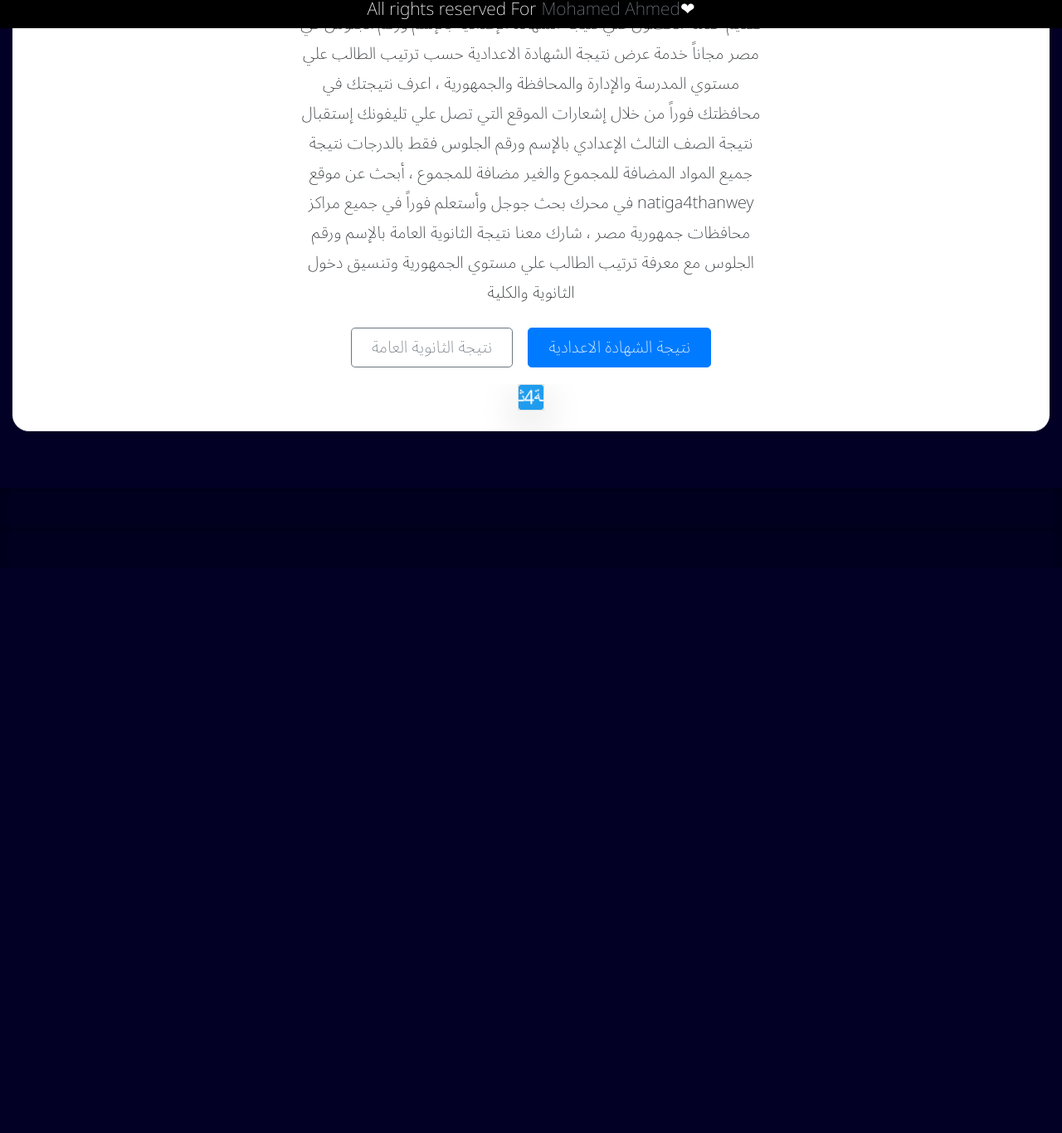
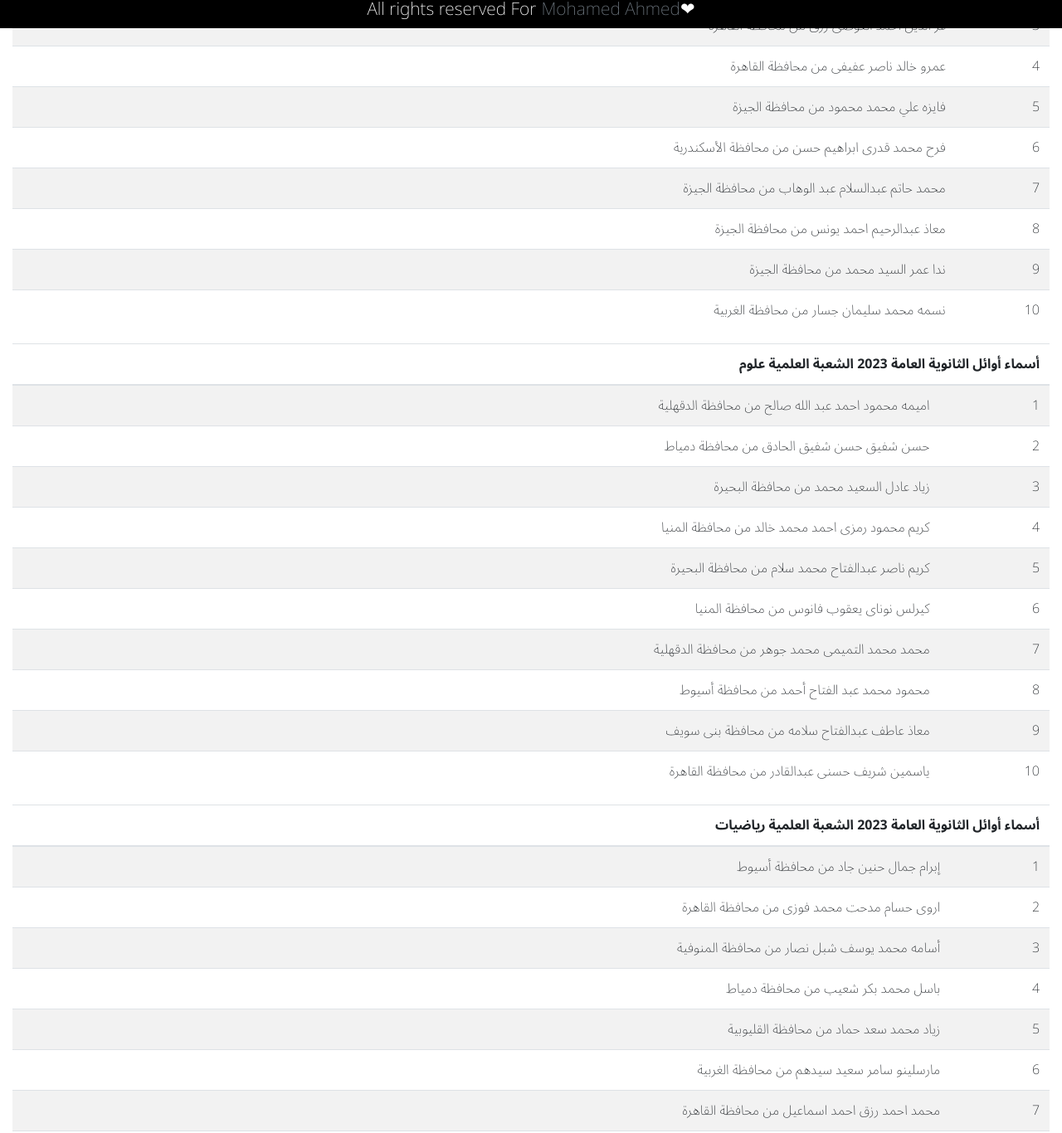
Before and after one commit to MaN0oo0/Results_Site, a website: page index.html in a window 1280 px wide. Shown: the part 766-2132 px from the top of the page at 83% size. Before the commit the page ends 1450 px from the top, so only its background shows below. Drawn offline with nearby package versions, Linux system fonts and the light colour scheme; no server answers.

Commit message:
Update V81

```diff
--- /dev/null
+++ b/Components/thanwyTops.html
@@ -0,0 +1,200 @@
+<h2 class="pt-2">أسماء أوائل الثانوية العامة 2023</h2>
+<table class="table table-hover table-striped">
+  <thead>
+    <tr>
+      <th colspan="2">أسماء أوائل الثانوية العامة 2023 الشعبة الأدبية</th>
+    </tr>
+  </thead>
+  <tbody>
+    <tr>
+      <td>1</td>
+      <td>سيف علاء الدين محمد صدقى ابراهيم من محافظة القاهرة.</td>
+    </tr>
+    <tr>
+      <td>2</td>
+      <td>عائشة هانى محمد فتحى عبد الحميد ابو عاصى من محافظة القاهرة</td>
+    </tr>
+    <tr>
+      <td>3</td>
+      <td>عز الدين احمد العوضى رزق من محافظة القاهرة</td>
+    </tr>
+    <tr>
+      <td>4</td>
+      <td>عمرو خالد ناصر عفيفى من محافظة القاهرة</td>
+    </tr>
+    <tr>
+      <td>5</td>
+      <td>فايزه علي محمد محمود من محافظة الجيزة</td>
+    </tr>
+    <tr>
+      <td>6</td>
+      <td>فرح محمد قدرى ابراهيم حسن من محافظة الأسكندرية</td>
+    </tr>
+    <tr>
+      <td>7</td>
+      <td>محمد حاتم عبدالسلام عبد الوهاب من محافظة الجيزة</td>
+    </tr>
+    <tr>
+      <td>8</td>
+      <td>معاذ عبدالرحيم احمد يونس من محافظة الجيزة</td>
+    </tr>
+    <tr>
+      <td>9</td>
+      <td>ندا عمر السيد محمد من محافظة الجيزة</td>
+    </tr>
+    <tr>
+      <td>10</td>
+      <td>نسمه محمد سليمان جسار من محافظة الغربية</td>
+    </tr>
+  </tbody>
+</table>
+<script
+  async
+  src="https://pagead2.googlesyndication.com/pagead/js/adsbygoogle.js"
+></script>
+<!-- firest ad unit beso -->
+<ins
+  class="adsbygoogle"
+  style="display: block"
+  data-ad-client="pub-2341078533559058"
+  data-ad-channel=""
+  data-ad-slot=""
+  data-ad-format="auto"
+></ins>
+<script>
+  (adsbygoogle = window.adsbygoogle || []).push({});
+</script>
+
+<table class="table table-hover table-striped">
+  <thead>
+    <tr>
+      <th colspan="2">أسماء أوائل الثانوية العامة 2023 الشعبة العلمية علوم</th>
+    </tr>
+  </thead>
+  <tbody>
+    <tr>
+      <td>1</td>
+      <td>اميمه محمود احمد عبد الله صالح من محافظة الدقهلية</td>
+    </tr>
+    <tr>
+      <td>2</td>
+      <td>حسن شفيق حسن شفيق الحادق من محافظة دمياط</td>
+    </tr>
+    <tr>
+      <td>3</td>
+      <td>زياد عادل السعيد محمد من محافظة البحيرة</td>
+    </tr>
+    <tr>
+      <td>4</td>
+      <td>كريم محمود رمزى احمد محمد خالد من محافظة المنيا</td>
+    </tr>
+    <tr>
+      <td>5</td>
+      <td>كريم ناصر عبدالفتاح محمد سلام من محافظة البحيرة</td>
+    </tr>
+    <tr>
+      <td>6</td>
+      <td>كيرلس نوناى يعقوب فانوس من محافظة المنيا</td>
+    </tr>
+    <tr>
+      <td>7</td>
+      <td>محمد محمد التميمى محمد جوهر من محافظة الدقهلية</td>
+    </tr>
+    <tr>
+      <td>8</td>
+      <td>محمود محمد عبد الفتاح أحمد من محافظة أسيوط</td>
+    </tr>
+    <tr>
+      <td>9</td>
+      <td>معاذ عاطف عبدالفتاح سلامه من محافظة بنى سويف</td>
+    </tr>
+    <tr>
+      <td>10</td>
+      <td>ياسمين شريف حسنى عبدالقادر من محافظة القاهرة</td>
+    </tr>
+  </tbody>
+</table>
+<script
+  async
+  src="https://pagead2.googlesyndication.com/pagead/js/adsbygoogle.js"
+></script>
+<!-- firest ad unit beso -->
+<ins
+  class="adsbygoogle"
+  style="display: block"
+  data-ad-client="pub-2341078533559058"
+  data-ad-channel=""
+  data-ad-slot=""
+  data-ad-format="auto"
+></ins>
+<script>
+  (adsbygoogle = window.adsbygoogle || []).push({});
+</script>
+
+<table class="table table-hover table-striped">
+  <thead>
+    <tr>
+      <th colspan="2">
+        أسماء أوائل الثانوية العامة 2023 الشعبة العلمية رياضيات
+      </th>
+    </tr>
+  </thead>
+  <tbody>
+    <tr>
+      <td>1</td>
+      <td>إبرام جمال حنين جاد من محافظة أسيوط</td>
+    </tr>
+    <tr>
+      <td>2</td>
+      <td>اروى حسام مدحت محمد فوزى من محافظة القاهرة</td>
+    </tr>
+    <tr>
+      <td>3</td>
+      <td>أسامه محمد يوسف شبل نصار من محافظة المنوفية</td>
+    </tr>
+    <tr>
+      <td>4</td>
+      <td>باسل محمد بكر شعيب من محافظة دمياط</td>
+    </tr>
+    <tr>
+      <td>5</td>
+      <td>زياد محمد سعد حماد من محافظة القليوبية</td>
+    </tr>
+    <tr>
+      <td>6</td>
+      <td>مارسلينو سامر سعيد سيدهم من محافظة الغربية</td>
+    </tr>
+    <tr>
+      <td>7</td>
+      <td>محمد احمد رزق احمد اسماعيل من محافظة القاهرة</td>
+    </tr>
+    <tr>
+      <td>8</td>
+      <td>محمود أشرف السيد ابو حادى من محافظة الغربية</td>
+    </tr>
+    <tr>
+      <td>9</td>
+      <td>مرقس شنوده محارب راغب من محافظة القاهرة</td>
+    </tr>
+    <tr>
+      <td>10</td>
+      <td>مروان أحمد علي عبد السميع علي عفيفي من محافظة بورسعيد</td>
+    </tr>
+  </tbody>
+</table>
+<script
+  async
+  src="https://pagead2.googlesyndication.com/pagead/js/adsbygoogle.js"
+></script>
+<!-- firest ad unit beso -->
+<ins
+  class="adsbygoogle"
+  style="display: block"
+  data-ad-client="pub-2341078533559058"
+  data-ad-channel=""
+  data-ad-slot=""
+  data-ad-format="auto"
+></ins>
+<script>
+  (adsbygoogle = window.adsbygoogle || []).push({});
+</script>
--- a/css/style.css
+++ b/css/style.css
@@ -192,3 +192,18 @@ marquee a {
   box-shadow: inset 0 0.5em 1.5em rgba(0, 0, 0, 0.1),
     inset 0 0.125em 0.5em rgba(0, 0, 0, 0.15);
 }
+
+.routes {
+  padding: 10px;
+  border-radius: 10px;
+  transition: 0.3s ease all;
+  text-align: center;
+  cursor: pointer;
+}
+.routes a {
+  text-decoration: none;
+}
+.routes:hover {
+  transform: translateY(10px);
+  box-shadow: 1px 1px 38px #00bcfffa;
+}
--- a/index.html
+++ b/index.html
@@ -211,27 +211,29 @@
         <!-- End RenderBody -->
       </div>
       <div class="b-example-divider"></div>
-      <div class="col-12 col-md-12 col-sm-12">
+      <div
+        class="col-12 col-md-12 col-sm-12 bg-white Tops"
+        style="border-radius: 15px"
+      ></div>
+      <div class="b-example-divider"></div>
+      <div
+        class="row col-12 col-md-12 col-sm-12 mt-3 d-flex justify-content-around"
+        style="gap: 10px"
+      >
         <!--  -->
-        <div
-          class="px-4 pt-5 my-5 text-center border-bottom bg-white"
-          style="border-radius: 20px; margin: 40px auto"
-        >
-          <h1 class="display-4 fw-bold">نتيجة4ثانوية</h1>
-          <div class="col-lg-6 mx-auto">
-            <p class="lead mb-4" style="line-height: 1.8">
-              موقع نتيجة نتيجة4ثانوية الرسمي الموقع التعليمي الأول المتخصص في
-              تقديم خدمة الحصول علي نتيجة الشهادة الإعدادية بالإسم ورقم الجلوس
-              في مصر مجاناً خدمة عرض نتيجة الشهادة الاعدادية حسب ترتيب الطالب
-              علي مستوي المدرسة والإدارة والمحافظة والجمهورية ، اعرف نتيجتك في
-              محافظتك فوراً من خلال إشعارات الموقع التي تصل علي تليفونك إستقبال
-              نتيجة الصف الثالث الإعدادي بالإسم ورقم الجلوس فقط بالدرجات نتيجة
-              جميع المواد المضافة للمجموع والغير مضافة للمجموع ، أبحث عن موقع
-              natiga4thanwey في محرك بحث جوجل وأستعلم فوراً في جميع مراكز
-              محافظات جمهورية مصر ، شارك معنا نتيجة الثانوية العامة بالإسم ورقم
-              الجلوس مع معرفة ترتيب الطالب علي مستوي الجمهورية وتنسيق دخول
-              الثانوية والكلية
-            </p>
+
+        <div class="col-6 col-md-5 col-sm-12 routes">
+          <a href="#">توزيع درجات الثانوية العامة</a>
+        </div>
+        <div class="col-6 col-md-5 col-sm-12 routes">
+          <a href="#">تنسيق الكليات والمعاهد </a>
+        </div>
+      </div>
+      <script
+        async
+        src="https://pagead2.googlesyndication.com/pagead/js/adsbygoogle.js?client=ca-pub-2341078533559058"
+      ></script>
+      <!-- firest ad unit beso -->
       <ins
         class="adsbygoogle"
         style="display: block"
@@ -240,38 +242,9 @@
         data-ad-slot=""
         data-ad-format="auto"
       ></ins>
-            <div
-              class="d-flex justify-content-center align-items-center w-100"
-              style="gap: 18px; flex-wrap: wrap; margin: 20px auto"
-            >
-              <button
-                type="button"
-                class="btn aedady btn-primary btn-lg px-4 me-sm-3 quick"
-              >
-                نتيجة الشهادة الاعدادية
-              </button>
-              <button
-                type="button"
-                class="btn thanwy quick btn-outline-secondary btn-lg px-4"
-              >
-                نتيجة الثانوية العامة
-              </button>
-            </div>
-          </div>
-          <div class="overflow-hidden" style="max-height: 30vh">
-            <div class="container px-5">
-              <img
-                src="./favicon_io/favicon-32x32.png"
-                class="img-fluid border rounded-3 shadow-lg mb-4"
-                alt="Example image"
-                width="32"
-                height="32"
-                loading="lazy"
-              />
-            </div>
-          </div>
-        </div>
-      </div>
+      <script>
+        (adsbygoogle = window.adsbygoogle || []).push({});
+      </script>
 
       <!--  -->
     </div>
--- a/js/Routes.js
+++ b/js/Routes.js
@@ -1,3 +1,5 @@
+$(".Tops").load("../Components/thanwyTops.html");
+
 let renderBody = $("#renderBody");
 
 const routes = $(".quick");
```
Lines whose indentation alone changed are shown as unchanged.
